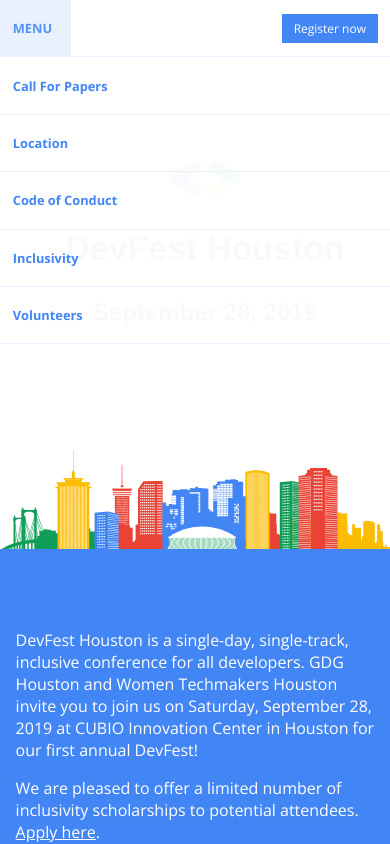
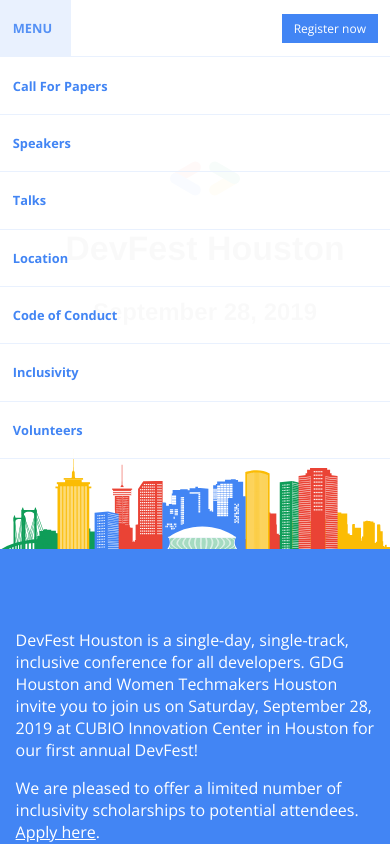
Before and after one commit to nikiyasimpson/devfest-southern, a Next.js app: page / in a window 390 px wide. Both pictures are taken after a click on the element "MENU". Shown: the top 844 px of the page. Built offline with nearby package versions, Linux system fonts and the light colour scheme; a web font is replaced by a local one.

Commit message:
update links for speakers and talks on mobile navigation

```diff
--- a/components/MobileNav.js
+++ b/components/MobileNav.js
@@ -95,8 +95,8 @@
         <MobileLinks className={this.state.isOpen ? 'is-visible' : 'is-hidden'}>
           {/* <Link passHref href="/"><MobileNavLink onClick={this.closeMenu} >Home</MobileNavLink></Link> */}
           <Link passHref href="https://www.papercall.io/devfest-houston"><MobileNavLink onClick={this.closeMenu} >Call For Papers</MobileNavLink></Link>
-          {/* <Link passHref href="/#speakers"><MobileNavLink onClick={this.closeMenu} >Speakers</MobileNavLink></Link> */}
-          {/* <Link passHref href="/#schedule"><MobileNavLink onClick={this.closeMenu} >Talks</MobileNavLink></Link> */}
+          <Link passHref href="/#speakers"><MobileNavLink onClick={this.closeMenu} >Speakers</MobileNavLink></Link>
+          <Link passHref href="/#schedule"><MobileNavLink onClick={this.closeMenu} >Talks</MobileNavLink></Link>
           {/* <Link passHref href="https://forms.gle/C6ueQfWL47uTHxUs9"><MobileNavLink onClick={this.closeMenu} >Sponsors</MobileNavLink></Link> */}
           <Link passHref href="/location"><MobileNavLink onClick={this.closeMenu} >Location</MobileNavLink></Link>
           <Link passHref href="/conduct"><MobileNavLink onClick={this.closeMenu} >Code of Conduct</MobileNavLink></Link>
```
